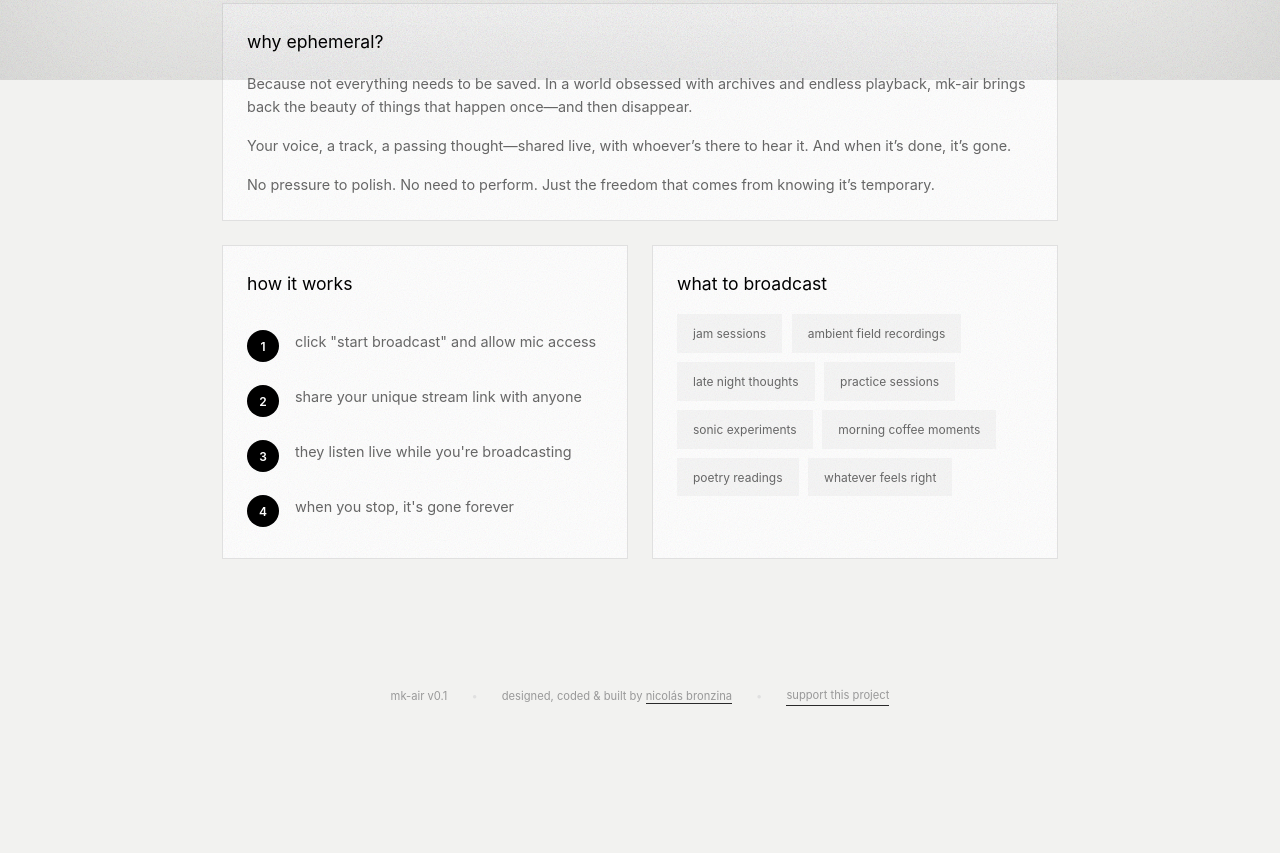
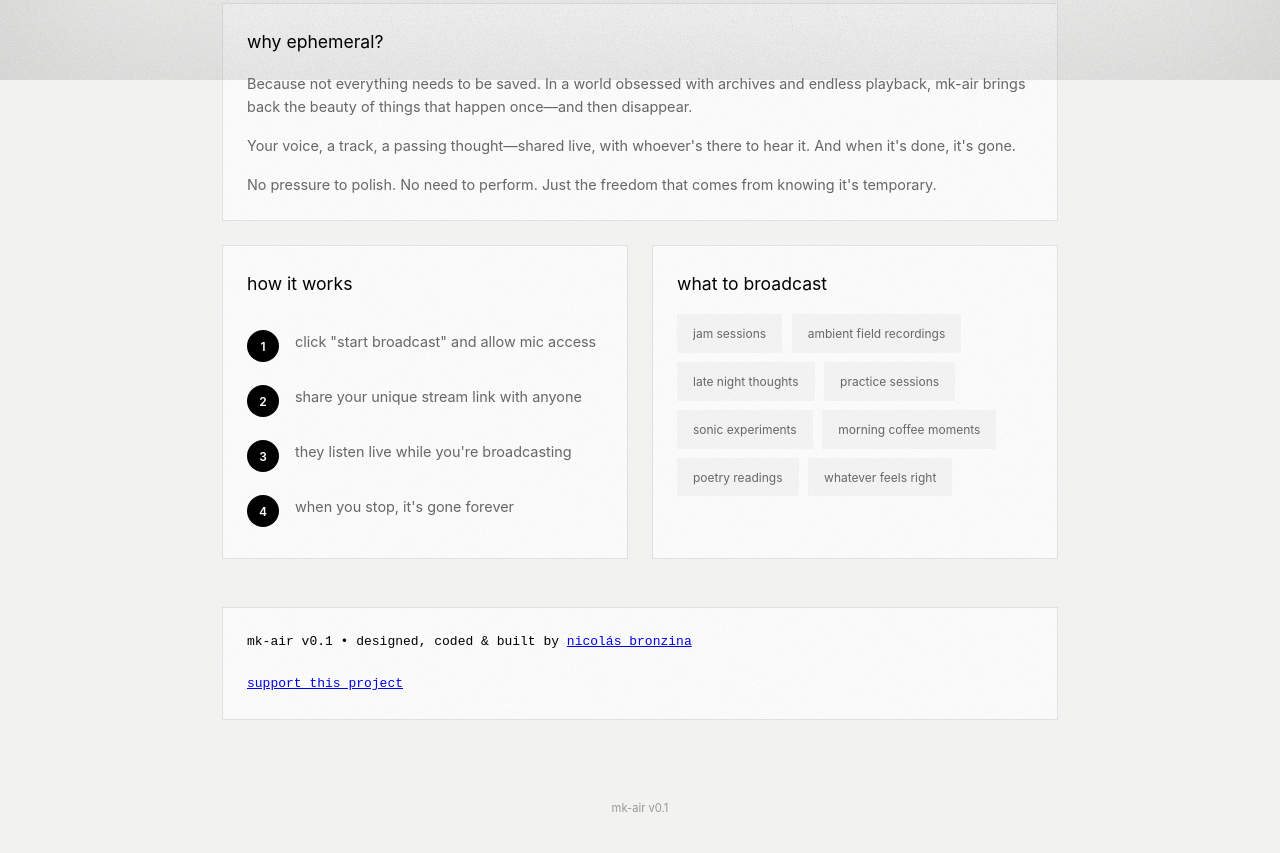
Before and after one commit to nbronzina/mk-air, a website: page public/index.html in a window 1280 px wide. Shown: the part 720-1573 px from the top of the page. Before the commit the page ends 1490 px from the top, so only its background shows below. Drawn offline with Linux system fonts and the light colour scheme.

Commit message:
Update index.html

```diff
--- a/public/index.html
+++ b/public/index.html
@@ -89,12 +89,12 @@
           mk-air brings back the beauty of things that happen once—and then disappear.
         </p>
         <p>
-          Your voice, a track, a passing thought—shared live, with whoever’s there to hear it.
-          And when it’s done, it’s gone.
+          Your voice, a track, a passing thought—shared live, with whoever's there to hear it.
+          And when it's done, it's gone.
         </p>
         <p>
           No pressure to polish. No need to perform.
-          Just the freedom that comes from knowing it’s temporary.
+          Just the freedom that comes from knowing it's temporary.
         </p>
       </div>
 
@@ -124,13 +124,16 @@
         </div>
       </div>
 
+      <div class="card support-card">
+        <pre>mk-air v0.1 • designed, coded & built by <a href="https://nicolasbronzina.com" target="_blank">nicolás bronzina</a>
+
+<a href="https://buymeacoffee.com/nbronzina" target="_blank">support this project</a></pre>
+      </div>
+    </div>
+
     <div class="footer">
       <div class="footer-content">
         <span class="version">mk-air v0.1</span>
-        <span class="separator">•</span>
-        <span>designed, coded & built by <a href="https://nicolasbronzina.com" target="_blank">nicolás bronzina</a></span>
-        <span class="separator">•</span>
-        <a href="https://buymeacoffee.com/nbronzina" target="_blank">support this project</a>
       </div>
     </div>
   </div>
```
Lines whose indentation alone changed are shown as unchanged.
